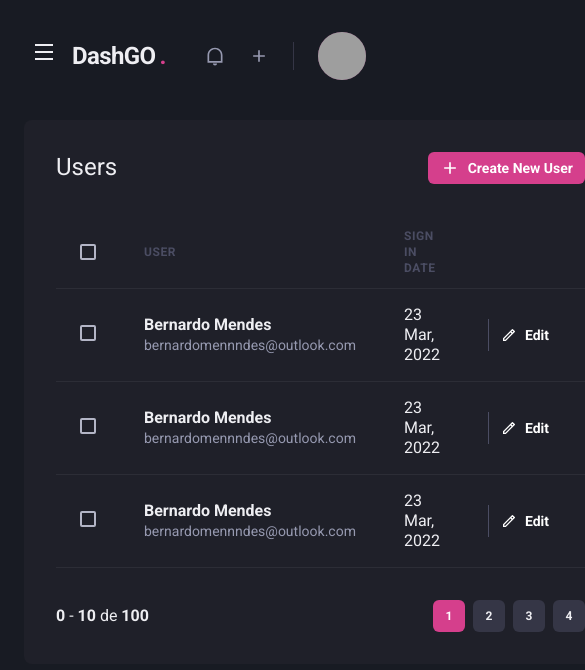
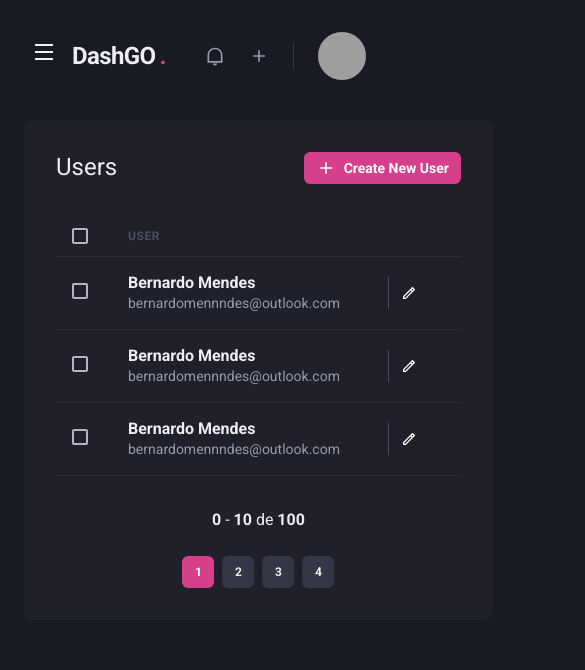
Before and after one commit to Bernardomennndes/dashgo, a Next.js app: page /users in a window 390 px wide. Shown: the top 670 px of the page, 585 px wide, since content can reach past the window. Built offline with nearby package versions, Linux system fonts and the light colour scheme; grey boxes are pictures that could not be loaded.

Commit message:
Responsiveness: Listing

```diff
--- a/src/components/Pagination/index.tsx
+++ b/src/components/Pagination/index.tsx
@@ -4,7 +4,7 @@ import { PaginationItem } from "./PaginationItem";
 export function Pagination() {
     return (
         <Stack
-            direction="row"
+            direction={["column", "row"]}
             mt="8"
             justify="space-between"
             align="center"
--- a/src/pages/users/index.tsx
+++ b/src/pages/users/index.tsx
@@ -1,4 +1,4 @@
-import { Box, Button, Checkbox, Flex, Heading, Icon, Table, Tbody, Td, Th, Thead, Tr, Text } from "@chakra-ui/react";
+import { Box, Button, Checkbox, Flex, Heading, Icon, Table, Tbody, Td, Th, Thead, Tr, Text, useBreakpointValue } from "@chakra-ui/react";
 import { RiAddLine, RiPencilLine } from "react-icons/ri";
 
 import { Header } from "../../components/Header";
@@ -6,6 +6,12 @@ import { Pagination } from "../../components/Pagination";
 import { Sidebar } from "../../components/Sidebar";
 
 export default function UserList() {
+
+    const isWideVersion = useBreakpointValue({
+        base: false,
+        lg: true,
+    })
+
     return (
         <Box>
             <Header />
@@ -31,12 +37,12 @@ export default function UserList() {
 
                         <Thead>
                             <Tr>
-                                <Th px="6" color="gray.300" width="8">
+                                <Th px={["4", "4", "6"]} color="gray.300" width="8">
                                     <Checkbox colorScheme="pink" />
                                 </Th>
 
                                 <Th>User</Th>
-                                <Th>Sign in date</Th>
+                                {isWideVersion && <Th>Sign in date</Th>}
                                 <Th width="8"></Th>
                             </Tr>
                         </Thead>
@@ -44,7 +50,7 @@ export default function UserList() {
                         <Tbody>
 
                             <Tr>
-                                <Td px="6">
+                                <Td px={["4", "4", "6"]}>
                                     <Checkbox colorScheme="pink" />
                                 </Td>
 
@@ -54,7 +60,7 @@ export default function UserList() {
                                         <Text fontSize="sm" color="gray.300">bernardomennndes@outlook.com</Text>
                                     </Box>
                                 </Td>
-                                <Td>23 Mar, 2022</Td>
+                                {isWideVersion && <Td>23 Mar, 2022</Td>}
                                 <Td>
                                     <Button
                                         as="a"
@@ -66,13 +72,13 @@ export default function UserList() {
                                         borderColor="gray.600"
                                         borderRadius="0"
                                     >
-                                        Edit
+                                        {isWideVersion && "Edit"}
                                     </Button>
                                 </Td>
                             </Tr>
 
                             <Tr>
-                                <Td px="6">
+                                <Td px={["4", "4", "6"]}>
                                     <Checkbox colorScheme="pink" />
                                 </Td>
 
@@ -82,7 +88,7 @@ export default function UserList() {
                                         <Text fontSize="sm" color="gray.300">bernardomennndes@outlook.com</Text>
                                     </Box>
                                 </Td>
-                                <Td>23 Mar, 2022</Td>
+                                {isWideVersion && <Td>23 Mar, 2022</Td>}
                                 <Td>
                                     <Button
                                         as="a"
@@ -94,13 +100,13 @@ export default function UserList() {
                                         borderColor="gray.600"
                                         borderRadius="0"
                                     >
-                                        Edit
+                                        {isWideVersion && "Edit"}
                                     </Button>
                                 </Td>
                             </Tr>
 
                             <Tr>
-                                <Td px="6">
+                                <Td px={["4", "4", "6"]}>
                                     <Checkbox colorScheme="pink" />
                                 </Td>
 
@@ -110,7 +116,7 @@ export default function UserList() {
                                         <Text fontSize="sm" color="gray.300">bernardomennndes@outlook.com</Text>
                                     </Box>
                                 </Td>
-                                <Td>23 Mar, 2022</Td>
+                                {isWideVersion && <Td>23 Mar, 2022</Td>}
                                 <Td>
                                     <Button
                                         as="a"
@@ -122,7 +128,7 @@ export default function UserList() {
                                         borderColor="gray.600"
                                         borderRadius="0"
                                     >
-                                        Edit
+                                        {isWideVersion && "Edit"}
                                     </Button>
                                 </Td>
                             </Tr>
```
